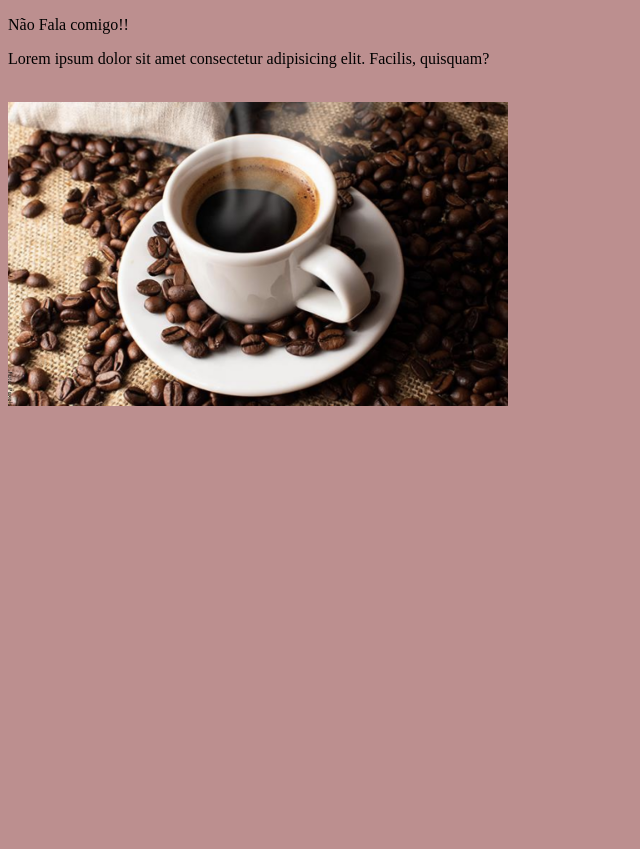
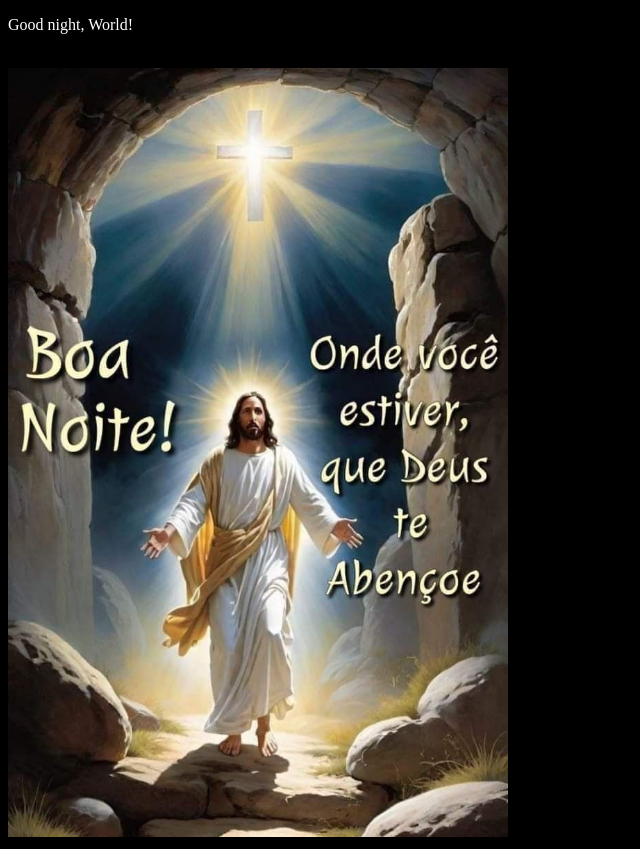
Before and after one commit to MateusCorreiaS/puc-desenvolvimento-web, a plain HTML site: page index.html in a window 1280 px wide. Shown: the whole page, without its empty margins (0-640 px from the left). Before the commit the page ends 800 px from the top, so only its background shows below. Drawn offline with Linux system fonts and the light colour scheme.

Commit message:
Adequação para atender ao exercício

```diff
--- a/index.html
+++ b/index.html
@@ -9,11 +9,10 @@
 </head>
 
 <body>
-    <p>Não Fala comigo!!</p>
-
-    <p>Lorem ipsum dolor sit amet consectetur adipisicing elit. Facilis, quisquam?</p>
+    <p>Good night, World!</p>
     <br>
-    <img src="imagens/cafe.webp" alt="cafezin"> <!-- Ctrl + Backspace para incluir imagens mais rápido-->
+    <img src="imagens/boa-noite.jpg" alt="Que Deus abençoe">
+    <!-- Ctrl + Backspace para incluir imagens mais rápido mtmtmt útil-->
 
 </body>
 
--- a/style.css
+++ b/style.css
@@ -1,6 +1,6 @@
 body {
-    background-color: rosybrown;
-    color: black;
+    background-color:black;
+    color: white;
 }
 
 img {
```
Also changed, not shown: imagens/boa-noite.jpg (added), imagens/cafe.webp (deleted).
